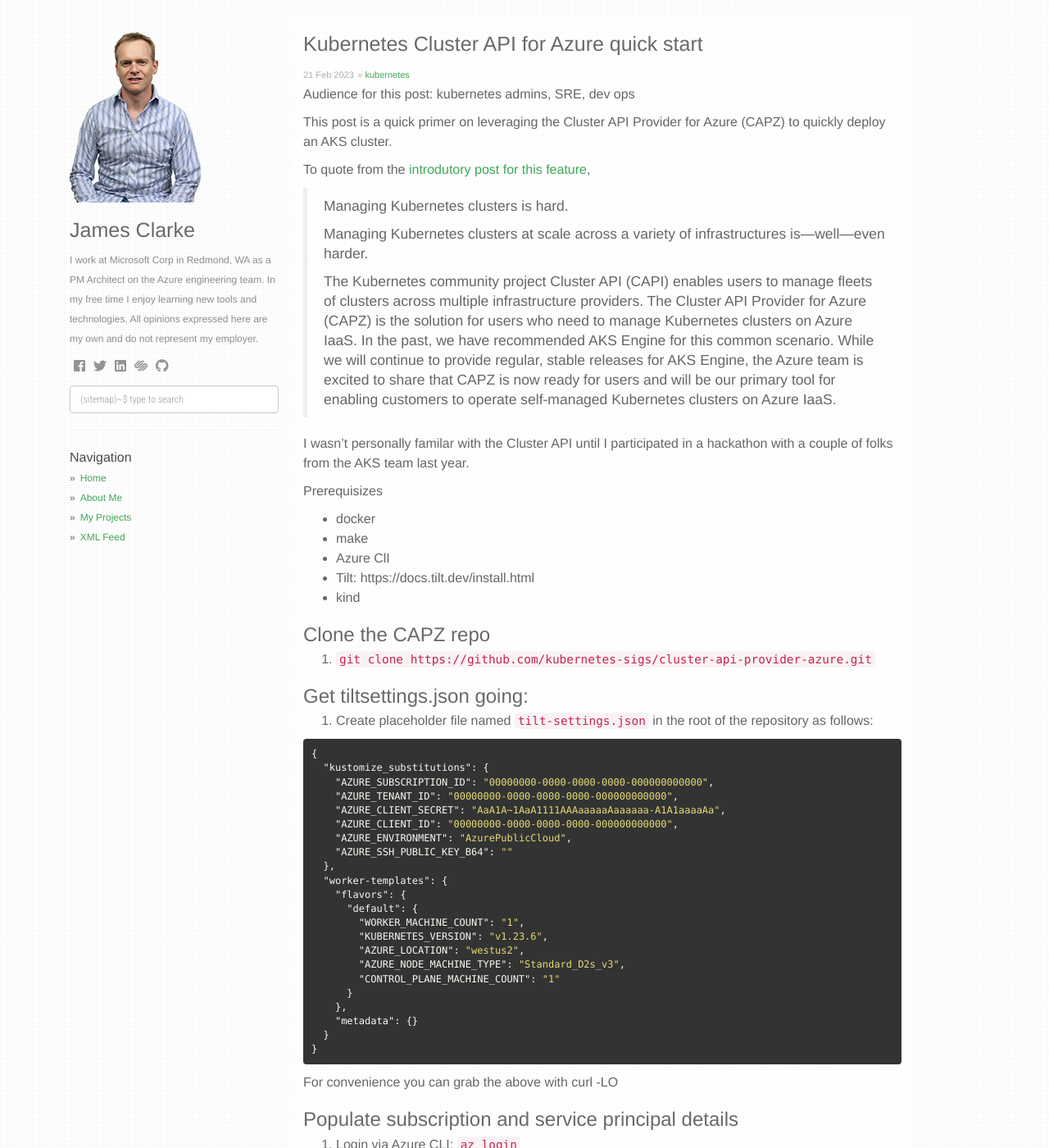
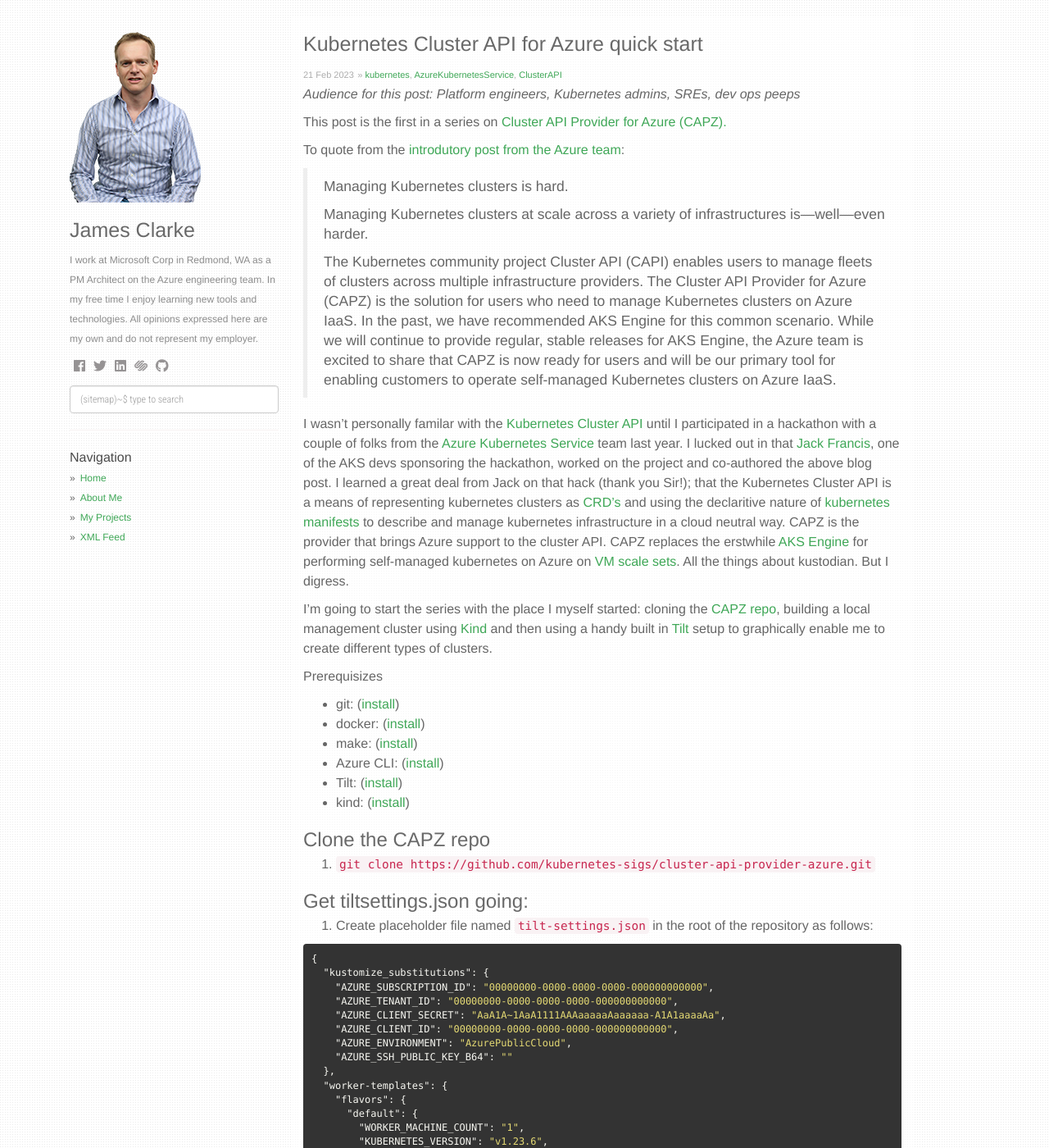
Before and after one commit to clarkezone/clarkezone.github.io, a Jekyll site: the page built from _posts/2023-02-21-capz-quickstart.md, in a window 1280 px wide and 1400 px high. Shown: the whole window at 82% size. Built offline with Jekyll 4.4.1, drawn with Linux system fonts in a browser that asks for light colours; nearby versions of some CDN libraries; comment, search, counter and statistics services are not loaded.

Commit message:
Update links

```diff
--- a/_posts/2023-02-21-capz-quickstart.md
+++ b/_posts/2023-02-21-capz-quickstart.md
@@ -2,14 +2,14 @@
 layout: post
 title:  "Kubernetes Cluster API for Azure quick start"
 date: 2023-02-21 08:51:02 -0800
-categories: [kubernetes]
-tags: [CAPI, CAPZ]
+categories: [kubernetes, AzureKubernetesService, ClusterAPI]
+tags: [CAPI, CAPZ, AKS]
 ---
-Audience for this post: kubernetes admins, SRE, dev ops
+_Audience for this post: Platform engineers, Kubernetes admins, SREs, dev ops peeps_
 
-This post is a quick primer on leveraging the Cluster API Provider for Azure (CAPZ) to quickly deploy an AKS cluster.
+This post is the first in a series on <a href="https://q6o.to/capzb" target="_blank">Cluster API Provider for Azure (CAPZ).</a>
 
-To quote from the <a href="https://s.clarkezone.dev/capza" target="_blank">introdutory post for this feature</a>,
+To quote from the <a href="https://q6o.to/capzi" target="_blank">introdutory post from the Azure team</a>:
 
 > Managing Kubernetes clusters is hard.
 >
@@ -17,14 +17,17 @@
 >
 > The Kubernetes community project Cluster API (CAPI) enables users to manage fleets of clusters across multiple infrastructure providers. The Cluster API Provider for Azure (CAPZ) is the solution for users who need to manage Kubernetes clusters on Azure IaaS. In the past, we have recommended AKS Engine for this common scenario.  While we will continue to provide regular, stable releases for AKS Engine, the Azure team is excited to share that CAPZ is now ready for users and will be our primary tool for enabling customers to operate self-managed Kubernetes clusters on Azure IaaS.
 
-I wasn't personally familar with the Cluster API until I participated in a hackathon with a couple of folks from the AKS team last year.
+I wasn't personally familar with the <a href="https://q6o.to/kcapi" target="_blank">Kubernetes Cluster API</a> until I participated in a hackathon with a couple of folks from the <a href="https://q6o.to/aksa" target="_blank">Azure Kubernetes Service</a> team last year.  I lucked out in that <a href="https://q6o.to/jackfrancis" target="_blank">Jack Francis</a>, one of the AKS devs sponsoring the hackathon,  worked on the project and co-authored the above blog post.  I learned a great deal from Jack on that hack (thank you Sir!); that the Kubernetes Cluster API is a means of representing kubernetes clusters as <a href="https://q6o.to/kcrd" target="_blank">CRD's</a> and using the declaritive nature of <a href="https://q6o.to/kmana" target="_blank">kubernetes manifests</a> to describe and manage kubernetes infrastructure in a cloud neutral way.  CAPZ is the provider that brings Azure support to the cluster API.  CAPZ replaces the erstwhile <a href="https://q6o.to/aksengine" target="_blank">AKS Engine</a> for performing self-managed kubernetes on Azure on <a href="https://q6o.to/vmssa" target="_blank">VM scale sets</a>.  All the things about kustodian.  But I digress.
+
+I'm going to start the series with the place I myself started: cloning the <a href="https://q6o.to/capzr" target="_blank">CAPZ repo</a>, building a local management cluster using <a href="https://q6o.to/kinda" target="_blank">Kind</a> and then using a handy built in <a href="https://q6o.to/tilta" target="_blank">Tilt</a> setup to graphically enable me to create different types of clusters.
 
 Prerequisizes
-- docker
-- make
-- Azure ClI
-- Tilt: https://docs.tilt.dev/install.html
-- kind
+- git: (<a href="https://q6o.to/giti" target="_blank">install</a>)
+- docker: (<a href="https://q6o.to/dockeri" target="_blank">install</a>)
+- make: (<a href="https://q6o.to/makei" target="_blank">install</a>)
+- Azure CLI: (<a href="https://q6o.to/azclii" target="_blank">install</a>)
+- Tilt: (<a href="https://q6o.to/tilti" target="_blank">install</a>)
+- kind: (<a href="https://q6o.to/kindi" target="_blank">install</a>)
 
 ### Clone the CAPZ repo
 1. `git clone https://github.com/kubernetes-sigs/cluster-api-provider-azure.git`
```
